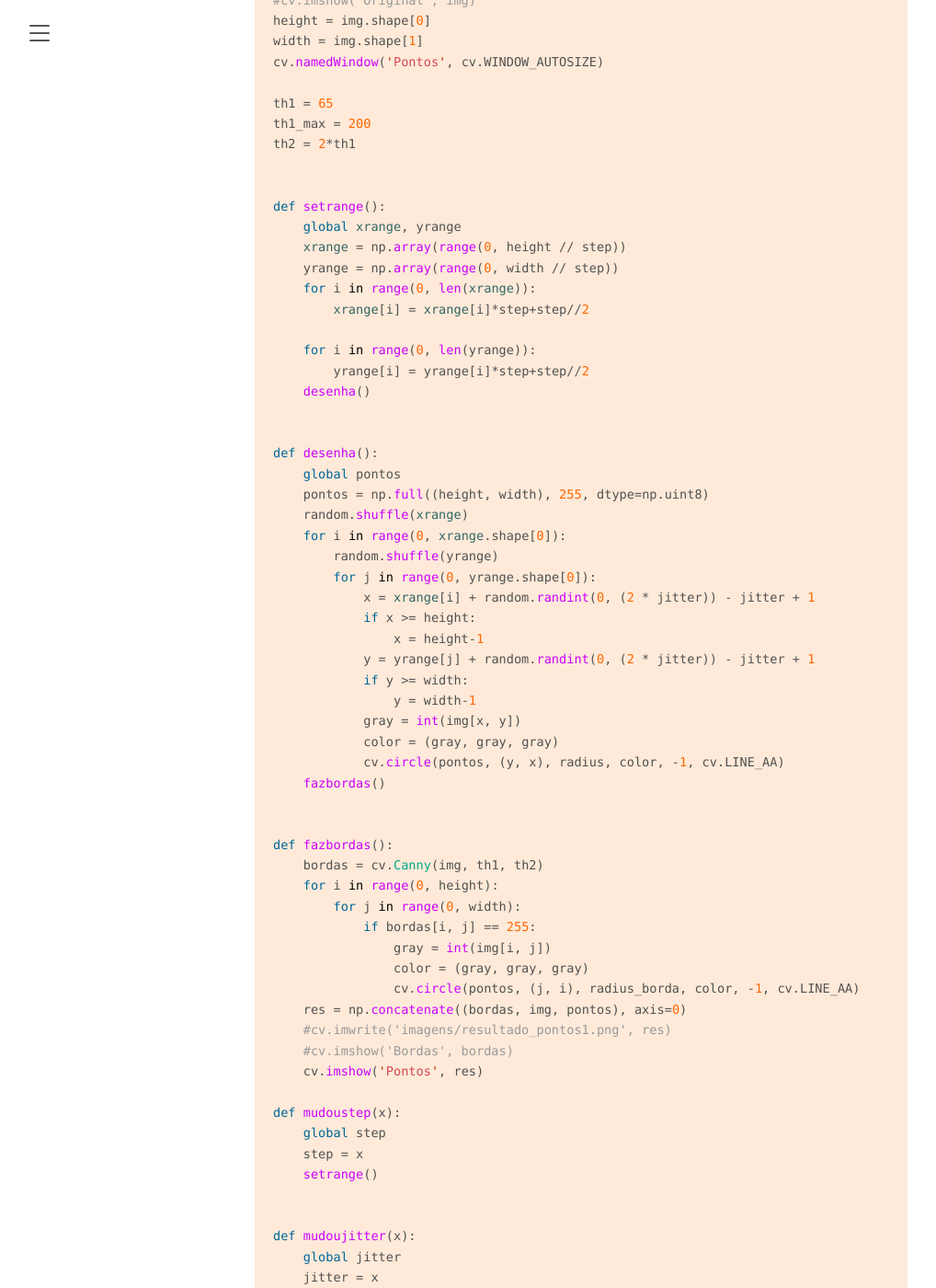
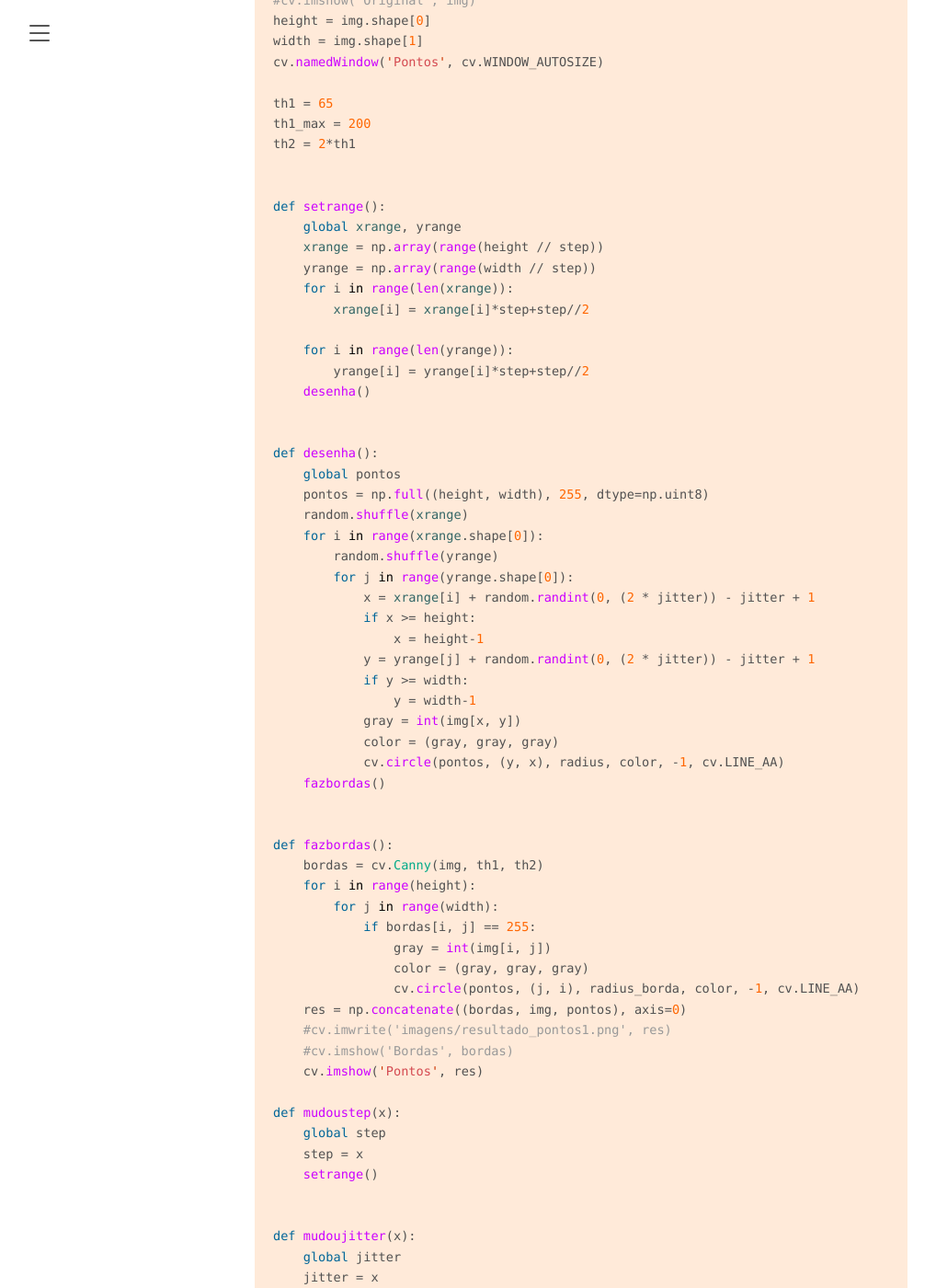
Before and after one commit to lucasamds/lucasamds.github.io, a Jekyll site: the page built from _posts/2021-03-27-canny-pontilhismo.md, in a window 1280 px wide and 1400 px high, scrolled down 2893 px. Shown: the whole window at 92% size, without its empty margins (8-1026 px from the left). Built offline with Jekyll 4.4.1, drawn with Linux system fonts in a browser that asks for light colours; formulas are drawn with MathJax 3.

Commit message:
Update 2021-03-27-canny-pontilhismo.md

```diff
--- a/_posts/2021-03-27-canny-pontilhismo.md
+++ b/_posts/2021-03-27-canny-pontilhismo.md
@@ -67,12 +67,12 @@ th2 = 2*th1
 
 def setrange():
     global xrange, yrange
-    xrange = np.array(range(0, height // step))
-    yrange = np.array(range(0, width // step))
-    for i in range(0, len(xrange)):
+    xrange = np.array(range(height // step))
+    yrange = np.array(range(width // step))
+    for i in range(len(xrange)):
         xrange[i] = xrange[i]*step+step//2
 
-    for i in range(0, len(yrange)):
+    for i in range(len(yrange)):
         yrange[i] = yrange[i]*step+step//2
     desenha()
 
@@ -81,9 +81,9 @@ def desenha():
     global pontos
     pontos = np.full((height, width), 255, dtype=np.uint8)
     random.shuffle(xrange)
-    for i in range(0, xrange.shape[0]):
+    for i in range(xrange.shape[0]):
         random.shuffle(yrange)
-        for j in range(0, yrange.shape[0]):
+        for j in range(yrange.shape[0]):
             x = xrange[i] + random.randint(0, (2 * jitter)) - jitter + 1
             if x >= height:
                 x = height-1
@@ -98,8 +98,8 @@ def desenha():
 
 def fazbordas():
     bordas = cv.Canny(img, th1, th2)
-    for i in range(0, height):
-        for j in range(0, width):
+    for i in range(height):
+        for j in range(width):
             if bordas[i, j] == 255:
                 gray = int(img[i, j])
                 color = (gray, gray, gray)
@@ -157,12 +157,12 @@ O programa vai seguir o seguinte fluxo, primeiro configuramos os vetores que ir
 
 def setrange():
     global xrange, yrange
-    xrange = np.array(range(0, height // step))
-    yrange = np.array(range(0, width // step))
-    for i in range(0, len(xrange)):
+    xrange = np.array(range(height // step))
+    yrange = np.array(range(width // step))
+    for i in range(len(xrange)):
         xrange[i] = xrange[i]*step+step//2
 
-    for i in range(0, len(yrange)):
+    for i in range(len(yrange)):
         yrange[i] = yrange[i]*step+step//2
     desenha()
 
@@ -176,9 +176,9 @@ def desenha():
     global pontos
     pontos = np.full((height, width), 255, dtype=np.uint8)
     random.shuffle(xrange)
-    for i in range(0, xrange.shape[0]):
+    for i in range(xrange.shape[0]):
         random.shuffle(yrange)
-        for j in range(0, yrange.shape[0]):
+        for j in range(yrange.shape[0]):
             x = xrange[i] + random.randint(0, (2 * jitter)) - jitter + 1
             if x >= height:
                 x = height-1
@@ -198,8 +198,8 @@ Para desenhar os pontos estamos utilizando a função `circle()` do OpenCV, seus
 {% highlight python %}
 def fazbordas():
     bordas = cv.Canny(img, th1, th2)
-    for i in range(0, height):
-        for j in range(0, width):
+    for i in range(height):
+        for j in range(width):
             if bordas[i, j] == 255:
                 gray = int(img[i, j])
                 color = (gray, gray, gray)
```
